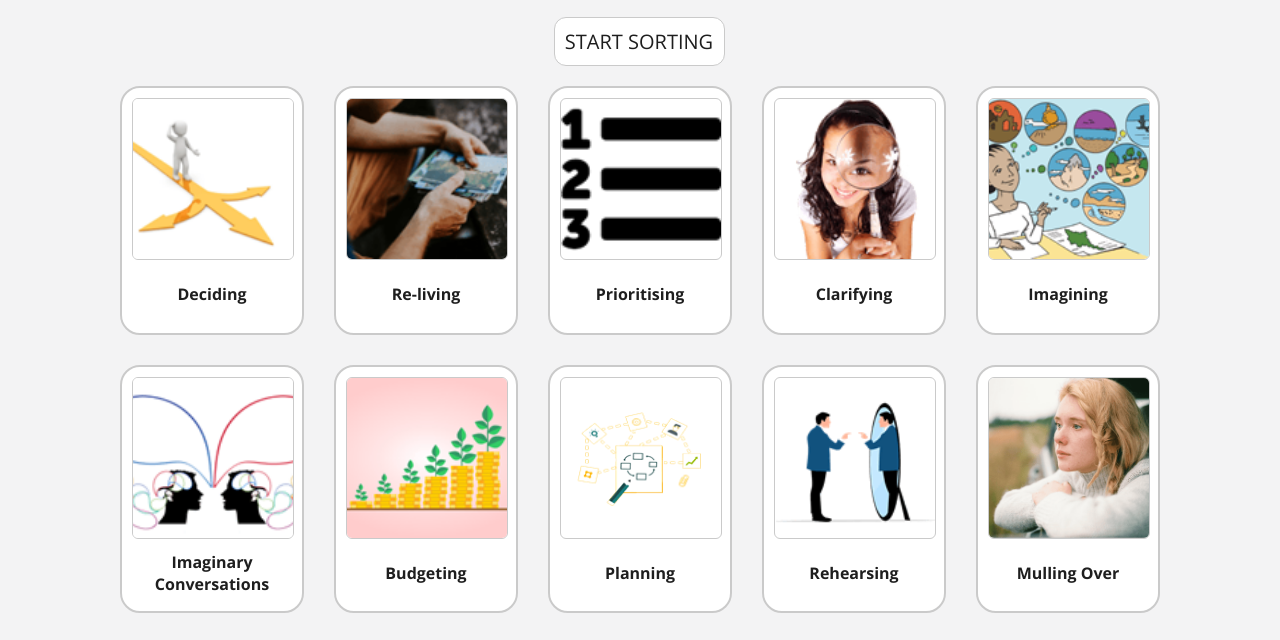
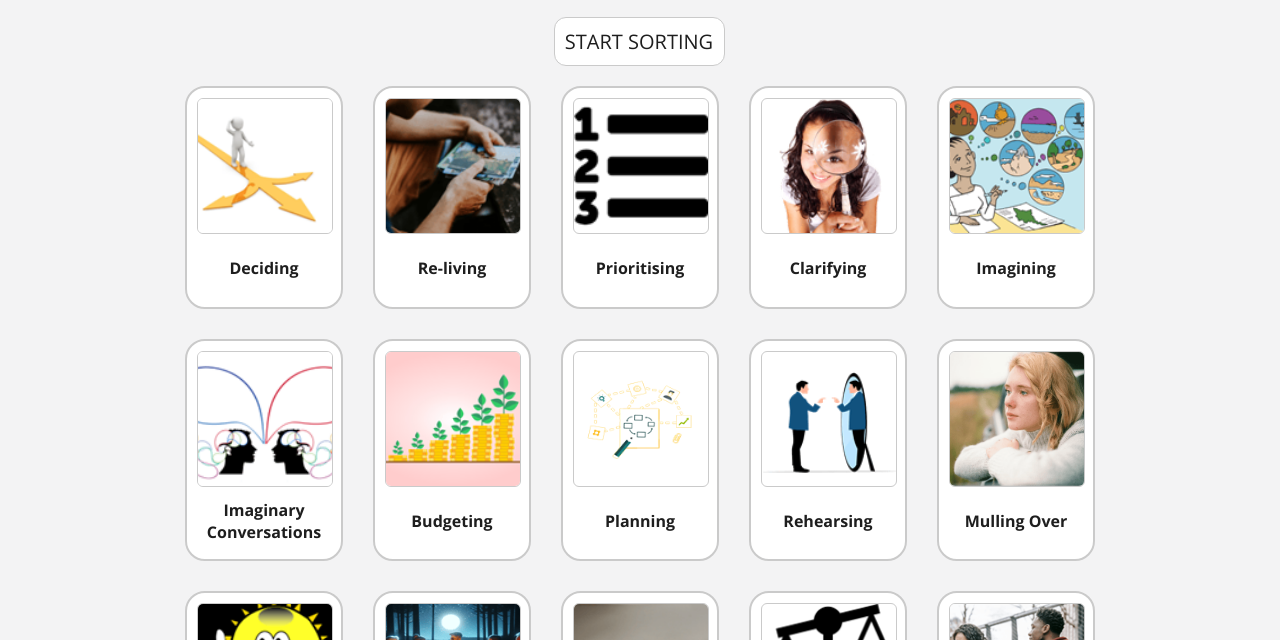
Before and after one commit to schme16/macs-card-activity, a plain HTML site: page index.html in a window 1280 px wide. Shown: the part 82-722 px from the top of the page. Drawn offline with nearby package versions, Linux system fonts and the light colour scheme.

Commit message:
slight adjustment to sizing

```diff
--- a/sys/css/styles.css
+++ b/sys/css/styles.css
@@ -30,9 +30,6 @@ html, body {
 	align-items: center;
 	gap: 30px;
 	transition: all 250ms ease-in-out;
-}
-
-.card {
 }
 
 .card-title {
@@ -68,7 +65,8 @@ img.card-image {
 }
 
 .card {
-	width: 160px;
+	/*width: 160px;*/
+	width: 134px;
 	height: auto;
 	aspect-ratio: 12.44/7.26;
 	padding: 10px;
```
